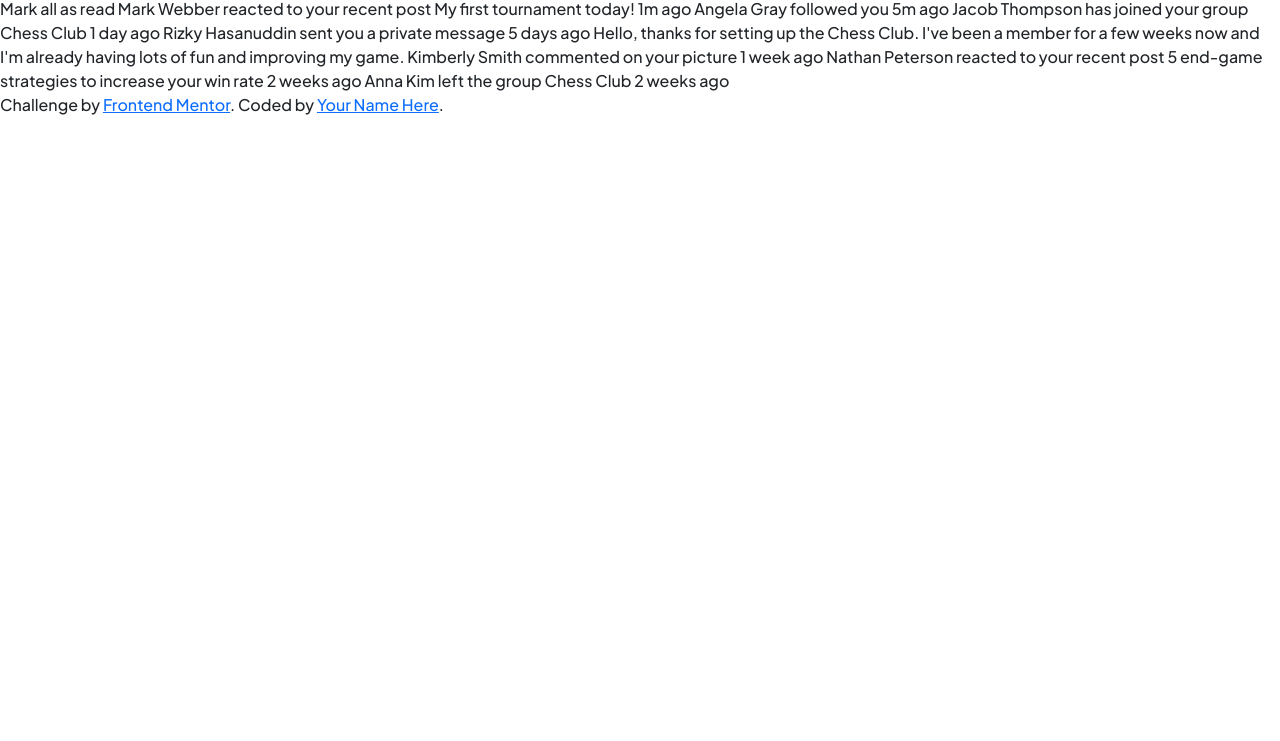
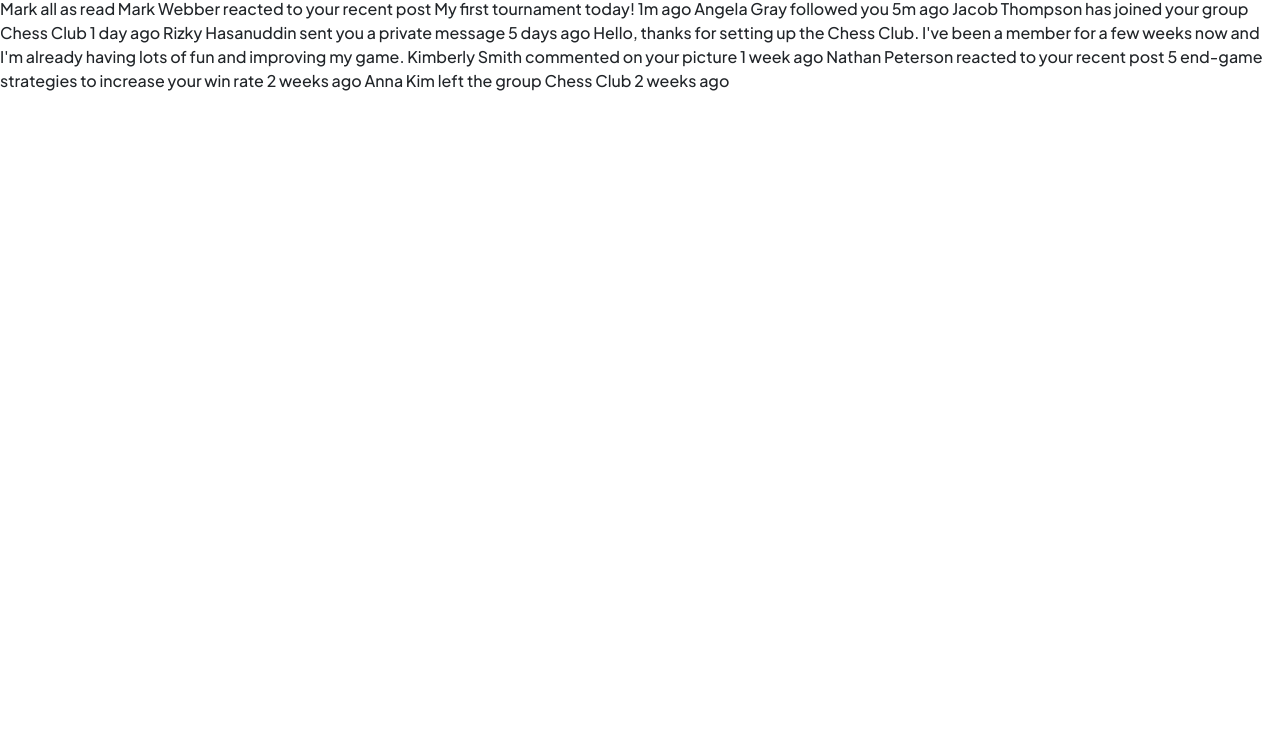
Before and after one commit to MahdiSohaily/notifications-page-demo, a website: page index.html in a window 1280 px wide. Shown: the part 59-800 px from the top of the page. Drawn offline with Linux system fonts and the light colour scheme.

Commit message:
Update index file

```diff
--- a/index.html
+++ b/index.html
@@ -16,6 +16,9 @@
 </head>
 
 <body>
+  <main>
+
+  </main>
 
   <h1>Notifications 3</h1>
 
@@ -43,11 +46,6 @@
 
   Anna Kim left the group Chess Club
   2 weeks ago
-
-  <div class="attribution">
-    Challenge by <a href="https://www.frontendmentor.io?ref=challenge" target="_blank">Frontend Mentor</a>.
-    Coded by <a href="#">Your Name Here</a>.
-  </div>
 </body>
 
 </html>
```
